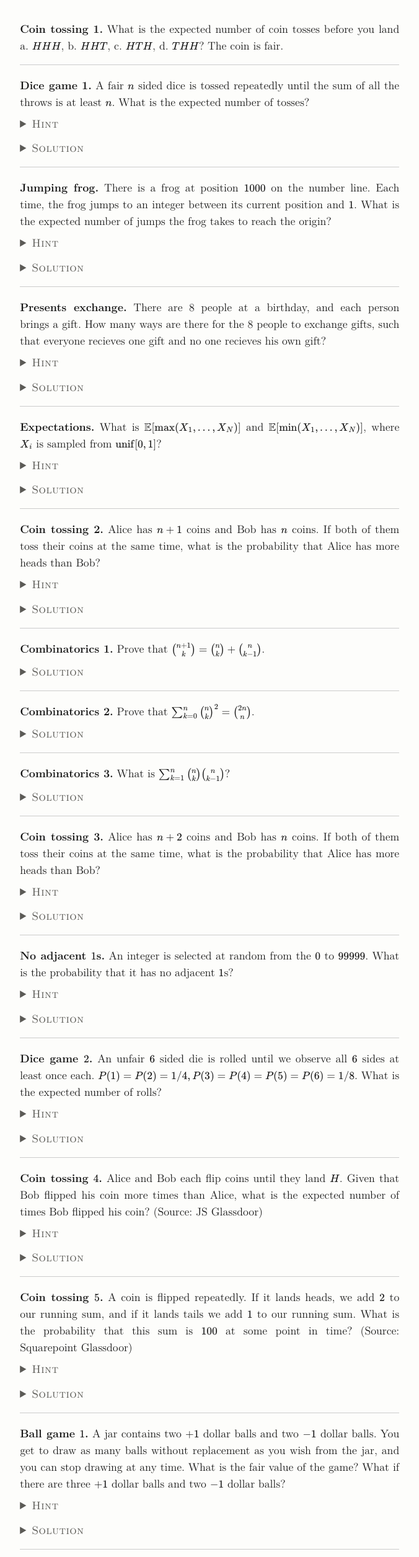
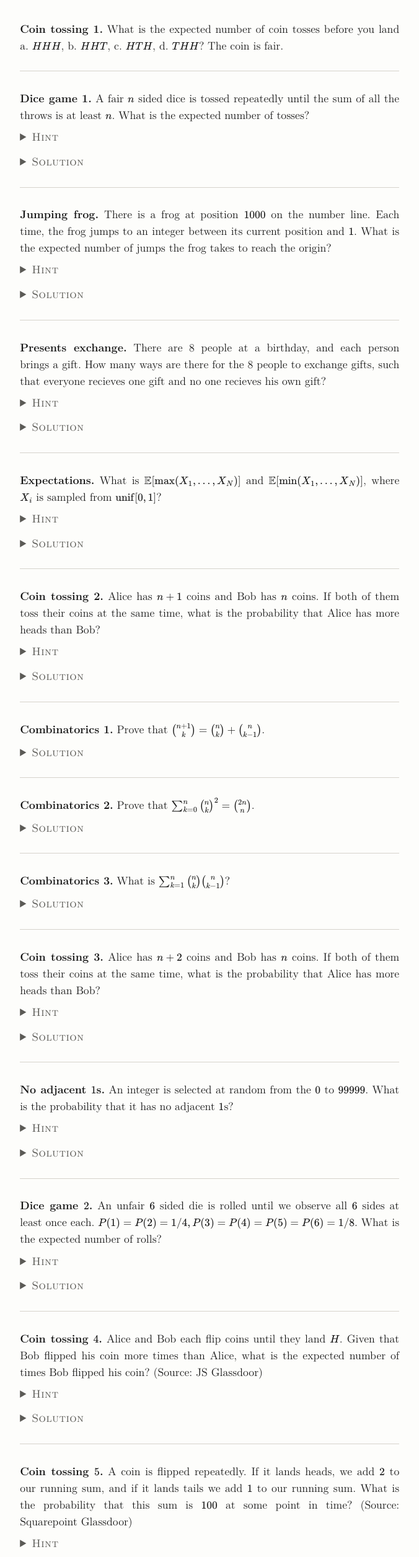
Before and after one commit to LuoZzzzzz/probability-club, a plain HTML site: page docs/2025problems.html in a window 1280 px wide. Shown: the part 233-2745 px from the top of the page at 62% size, without its empty margins (174-850 px from the left). Drawn offline with nearby package versions, Linux system fonts and the light colour scheme.

Commit message:
Tidy formatting: rules between problems and subheadings
- The rules between problems (2025 problems, Poissonisation) drop their
  inline styling and follow the stylesheet.
- In the 2026 problems, the italic lines "Wrong solution" and
  "Resolution" become small headings.
Wording and maths unchanged.

Co-Authored-By: Claude Opus 5.5 <noreply@anthropic.com>

```diff
--- a/docs/2025problems.html
+++ b/docs/2025problems.html
@@ -31,7 +31,7 @@
     The coin is fair.
   </p>
 
-  <hr style="border: none; border-top: 1px solid #ccc; margin: 1em 0;">
+  <hr>
 
   <p>
     <b>Dice game 1.</b>
@@ -50,7 +50,7 @@
     <p>$(\frac{n+1}{n})^{n-1}$</p>
   </details>
 
-  <hr style="border: none; border-top: 1px solid #ccc; margin: 1em 0;">
+  <hr>
 
   <p>
     <b>Jumping frog.</b>
@@ -70,7 +70,7 @@
     <p>$H(999) = \sum_{k=1}^{999} \frac{1}{k}$</p>
   </details>
 
-  <hr style="border: none; border-top: 1px solid #ccc; margin: 1em 0;">
+  <hr>
 
   <p>
     <b>Presents exchange.</b>
@@ -90,7 +90,7 @@
     <p>$14833$</p>
   </details>
 
-  <hr style="border: none; border-top: 1px solid #ccc; margin: 1em 0;">
+  <hr>
 
   <p>
     <b>Expectations.</b>
@@ -107,7 +107,7 @@
     <p>$\frac{N}{N+1}$, $1-\frac{N}{N+1}$</p>
   </details>
 
-  <hr style="border: none; border-top: 1px solid #ccc; margin: 1em 0;">
+  <hr>
 
   <p>
     <b>Coin tossing 2.</b>
@@ -128,7 +128,7 @@
     <p>$\frac{1}{2}$</p>
   </details>
 
-  <hr style="border: none; border-top: 1px solid #ccc; margin: 1em 0;">
+  <hr>
 
   <p>
     <b>Combinatorics 1.</b>
@@ -144,7 +144,7 @@
     </p>
   </details>
 
-  <hr style="border: none; border-top: 1px solid #ccc; margin: 1em 0;">
+  <hr>
 
   <p>
     <b>Combinatorics 2.</b>
@@ -162,7 +162,7 @@
     </p>
   </details>
 
-  <hr style="border: none; border-top: 1px solid #ccc; margin: 1em 0;">
+  <hr>
 
   <p>
     <b>Combinatorics 3.</b>
@@ -175,7 +175,7 @@
     </p>
   </details>
 
-  <hr style="border: none; border-top: 1px solid #ccc; margin: 1em 0;">
+  <hr>
 
   <p>
     <b>Coin tossing 3.</b>
@@ -199,7 +199,7 @@
     <p>$\frac{1}{2} + (\frac{1}{2})^{2n+2} \binom{2n+1}{n+1}$ (check!)</p>
   </details>
 
-  <hr style="border: none; border-top: 1px solid #ccc; margin: 1em 0;">
+  <hr>
 
   <p>
     <b>No adjacent $1$s.</b>
@@ -224,7 +224,7 @@
     <p>$0.96309$</p>
   </details>
 
-  <hr style="border: none; border-top: 1px solid #ccc; margin: 1em 0;">
+  <hr>
 
   <p>
     <b>Dice game $2$.</b>
@@ -252,7 +252,7 @@
     <p>$8H(8) - \frac{8}{56} \times 12 - \frac{20}{56} \times 8 = \frac{601}{35}$</p>
   </details>
 
-  <hr style="border: none; border-top: 1px solid #ccc; margin: 1em 0;">
+  <hr>
 
   <p>
     <b>Coin tossing $4$.</b>
@@ -270,7 +270,7 @@
     <p>$10/3$</p>
   </details>
 
-  <hr style="border: none; border-top: 1px solid #ccc; margin: 1em 0;">
+  <hr>
 
   <p>
     <b>Coin tossing $5$.</b>
@@ -288,7 +288,7 @@
     <p>$\approx 2/3$</p>
   </details>
 
-  <hr style="border: none; border-top: 1px solid #ccc; margin: 1em 0;">
+  <hr>
 
   <p>
     <b>Ball game $1$.</b>
@@ -307,7 +307,7 @@
     <p>$2/3$, $3/2$</p>
   </details>
 
-  <hr style="border: none; border-top: 1px solid #ccc; margin: 1em 0;">
+  <hr>
 
   <p>
     <b>Ball game $2$.</b>
@@ -348,7 +348,7 @@
     </p>
   </details>
 
-  <hr style="border: none; border-top: 1px solid #ccc; margin: 1em 0;">
+  <hr>
 
   <p>
     <b>Dice game $3$.</b>
@@ -375,7 +375,7 @@
     </p>
   </details>
 
-  <hr style="border: none; border-top: 1px solid #ccc; margin: 1em 0;">
+  <hr>
 
   <p>
     <b>Dice game $4$.</b>
@@ -399,7 +399,7 @@
     </p>
   </details>
 
-  <hr style="border: none; border-top: 1px solid #ccc; margin: 1em 0;">
+  <hr>
 
   <p>
     <b>Dice game $5$.</b>
@@ -425,7 +425,7 @@
     </p>
   </details>
 
-  <hr style="border: none; border-top: 1px solid #ccc; margin: 1em 0;">
+  <hr>
 
   <p>
     <b>Ball game $3$.</b>
@@ -447,7 +447,7 @@
     </p>
   </details>
 
-  <hr style="border: none; border-top: 1px solid #ccc; margin: 1em 0;">
+  <hr>
 
   <p>
     <b>Dice game $6$.</b>
@@ -469,7 +469,7 @@
     </p>
   </details>
 
-  <hr style="border: none; border-top: 1px solid #ccc; margin: 1em 0;">
+  <hr>
 
   <p>
     <b>Expectation of median.</b>
@@ -501,7 +501,7 @@
     </p>
   </details>
 
-  <hr style="border: none; border-top: 1px solid #ccc; margin: 1em 0;">
+  <hr>
 
   <p>
     <b>Rock paper scissors.</b>
@@ -518,7 +518,7 @@
     <p>Play scissors $2/3$ of the time and paper $1/3$ of the time.</p>
   </details>
 
-  <hr style="border: none; border-top: 1px solid #ccc; margin: 1em 0;">
+  <hr>
 
   <p>
     <b>Auction $1$.</b>
@@ -537,7 +537,7 @@
     <p>Bid $b = v/2$.</p>
   </details>
 
-  <hr style="border: none; border-top: 1px solid #ccc; margin: 1em 0;">
+  <hr>
 
   <p>
     <b>Auction $2$.</b>
```
Also changed, not shown: docs/2026problems.html (+2 -2 lines), docs/poissonisation.html (+5 -5 lines).
